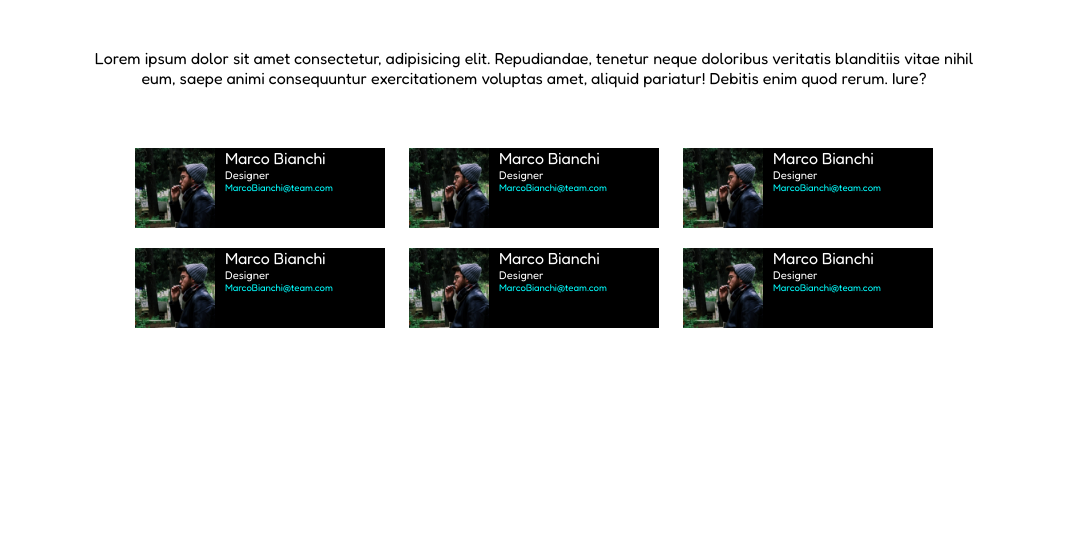
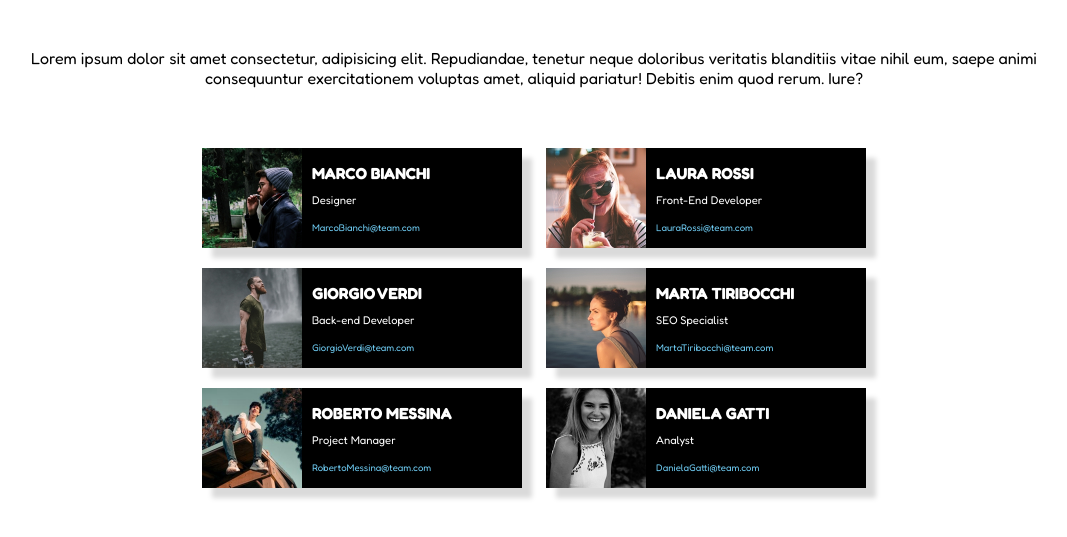
Before and after one commit to VikVanDik/html-css-float-cards, a plain HTML site: page index.html in a window 1280 px wide. Shown: the part 91-628 px from the top of the page, without its empty margins (106-1173 px from the left). Drawn offline with Linux system fonts and the light colour scheme.

Commit message:
work done

```diff
--- a/css/style.css
+++ b/css/style.css
@@ -38,36 +38,38 @@ main .caption-container{
 }
 
 .container{
-  max-width: 1200px;
+  max-width: 1500px;
   margin: 0 auto;
-  width: 70%;
+  width: 80%;
   text-align: center;
 }
 
 .box-container .box{
   display: inline-block;
-  height: 80px;
-  width: 250px;
+  height: 100px;
+  width: 320px;
   background-color: black;
   color: white;
   margin: 10px;
   text-align: left;
+  box-shadow: 10px 10px 5px #dadada;
 }
 
-
-
 .propic {
-  width: 80px;
+  width: 100px;
   margin-right: 10px;
 }
 
 .name {
-  margin: 0px 10px;
+  margin-bottom: 10px;
+  font-weight: 700;
+  margin-top: 15px;
 }
 
 .email{
-  color: aqua;
+  color: #6ECBF2;
   font-size: .6rem;
+  margin-top: 15px;
 }
 
 .work {
--- a/index.html
+++ b/index.html
@@ -25,39 +25,39 @@
 
         <div class="box clearfix">
           <img class="propic float-left" src="/img/male1.png" alt="Marco">
-          <p class="name">Marco Bianchi</p>
+          <p class="name">MARCO BIANCHI</p>
           <p class="work">Designer</p>
           <p class="email">MarcoBianchi@team.com</p>
         </div>
         <div class="box">
-          <img class="propic float-left" src="/img/male1.png" alt="Marco">
-          <p class="name">Marco Bianchi</p>
-          <p class="work">Designer</p>
-          <p class="email">MarcoBianchi@team.com</p>
+          <img class="propic float-left" src="/img/female1.png" alt="Marco">
+          <p class="name">LAURA ROSSI</p>
+          <p class="work">Front-End Developer</p>
+          <p class="email">LauraRossi@team.com</p>
         </div>
         <div class="box">
-          <img class="propic float-left" src="/img/male1.png" alt="Marco">
-          <p class="name">Marco Bianchi</p>
-          <p class="work">Designer</p>
-          <p class="email">MarcoBianchi@team.com</p>
+          <img class="propic float-left" src="/img/male2.png" alt="Marco">
+          <p class="name">GIORGIO VERDI</p>
+          <p class="work">Back-end Developer</p>
+          <p class="email">GiorgioVerdi@team.com</p>
         </div>
         <div class="box">
-          <img class="propic float-left" src="/img/male1.png" alt="Marco">
-          <p class="name">Marco Bianchi</p>
-          <p class="work">Designer</p>
-          <p class="email">MarcoBianchi@team.com</p>
+          <img class="propic float-left" src="/img/female2.png" alt="Marco">
+          <p class="name">MARTA TIRIBOCCHI</p>
+          <p class="work">SEO Specialist</p>
+          <p class="email">MartaTiribocchi@team.com</p>
         </div>
         <div class="box">
-          <img class="propic float-left" src="/img/male1.png" alt="Marco">
-          <p class="name">Marco Bianchi</p>
-          <p class="work">Designer</p>
-          <p class="email">MarcoBianchi@team.com</p>
+          <img class="propic float-left" src="/img/male3.png" alt="Marco">
+          <p class="name">ROBERTO MESSINA</p>
+          <p class="work">Project Manager</p>
+          <p class="email">RobertoMessina@team.com</p>
         </div>
         <div class="box">
-          <img class="propic float-left" src="/img/male1.png" alt="Marco">
-          <p class="name">Marco Bianchi</p>
-          <p class="work">Designer</p>
-          <p class="email">MarcoBianchi@team.com</p>
+          <img class="propic float-left" src="/img/female3.png" alt="Marco">
+          <p class="name">DANIELA GATTI</p>
+          <p class="work">Analyst</p>
+          <p class="email">DanielaGatti@team.com</p>
         </div>
 
       </section>
```
